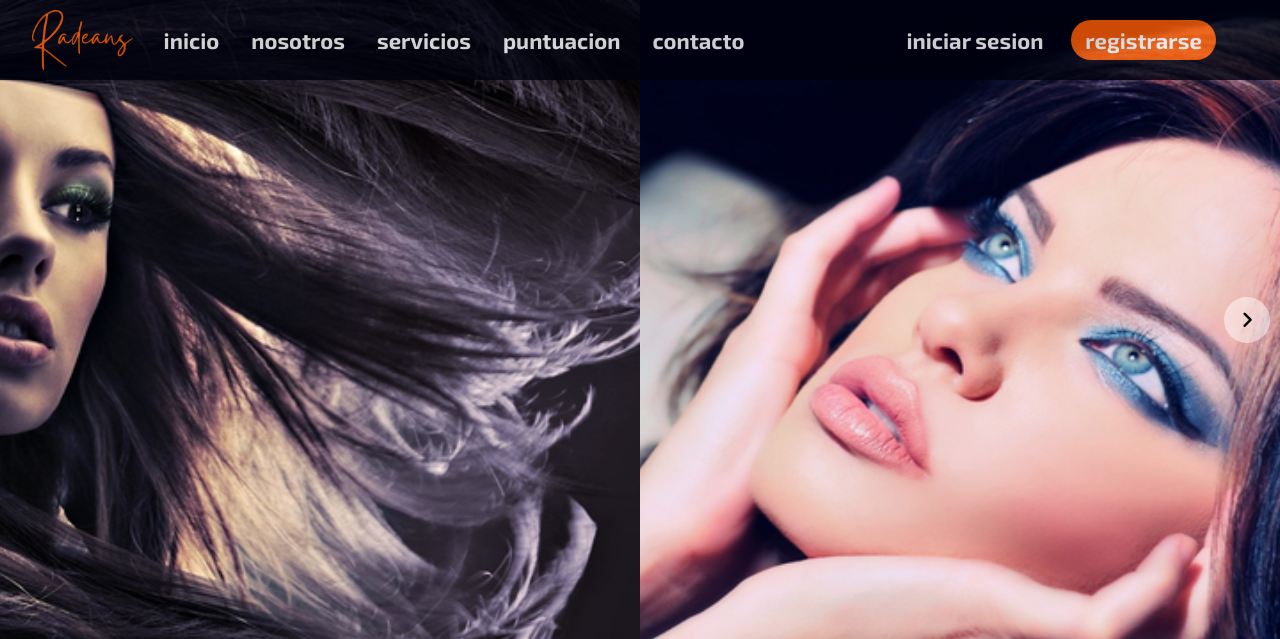
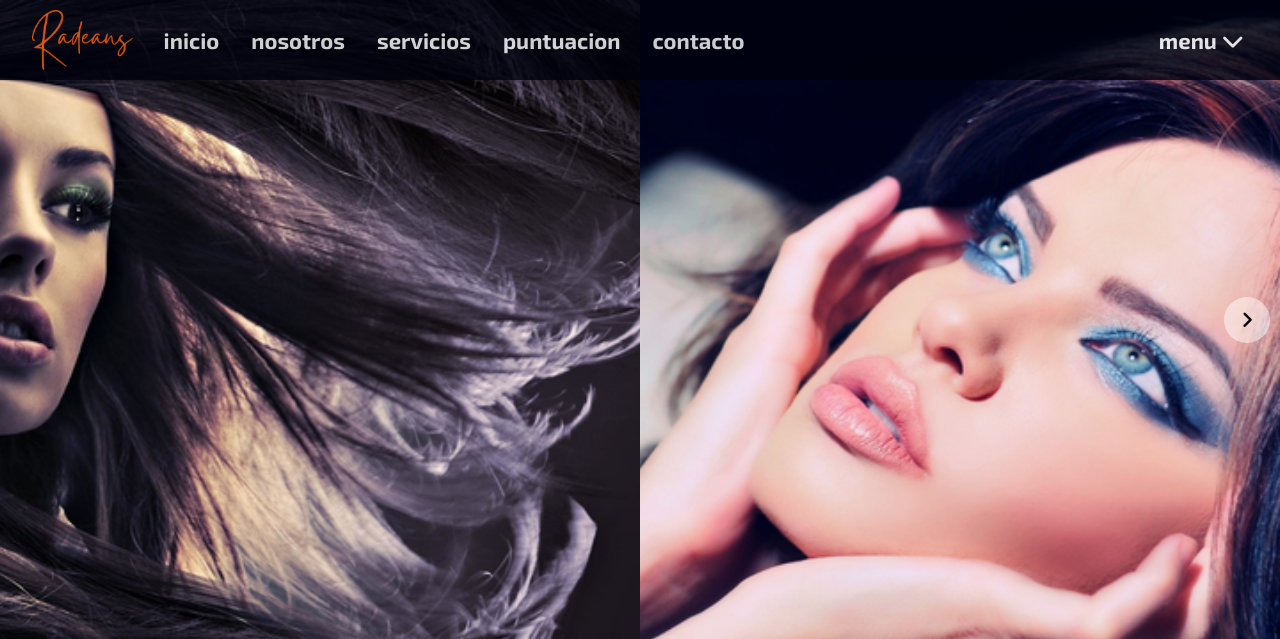
Before and after one commit to Galo98/radeans, a PHP site: page / in a window 1280 px wide. Shown: the top 639 px of the page. Run offline with PHP 8.4, Linux system fonts and the light colour scheme.

Commit message:
fix with menu desplegable

```diff
--- a/css/style.css
+++ b/css/style.css
@@ -100,14 +100,14 @@ nav ul li:first-child{
 }
 
 nav ul li a,
-.navLog, .navLog > a , .menuBTN, .cajaMenu > a{
+.navLog, .navLog > a , .pmenuBTN, .cajaMenu > a{
     text-decoration: none;
     font-size: 22px;
     font-weight: 700;
     color: var(--color-fuentes);
 }
 
-nav ul li a:hover, .logAcc:hover , .menuBTN:hover, .cajaMenu > a:hover{
+nav ul li a:hover, .logAcc:hover , .pmenuBTN:hover, .cajaMenu > a:hover{
     color: var(--color-subTitulos);
 }
 
@@ -141,8 +141,10 @@ header .navLog{
 
 .menuBTN {
     height: 100%;
+    width: 35%;
     display: flex;
     align-items: center;
+    justify-content: flex-end;
 }
 
 .cajaMenu{
--- a/index.php
+++ b/index.php
@@ -1,5 +1,5 @@
 <?php
-
+$_SESSION['rol'] = 1;
 ?>
 
 <!DOCTYPE html>
```
